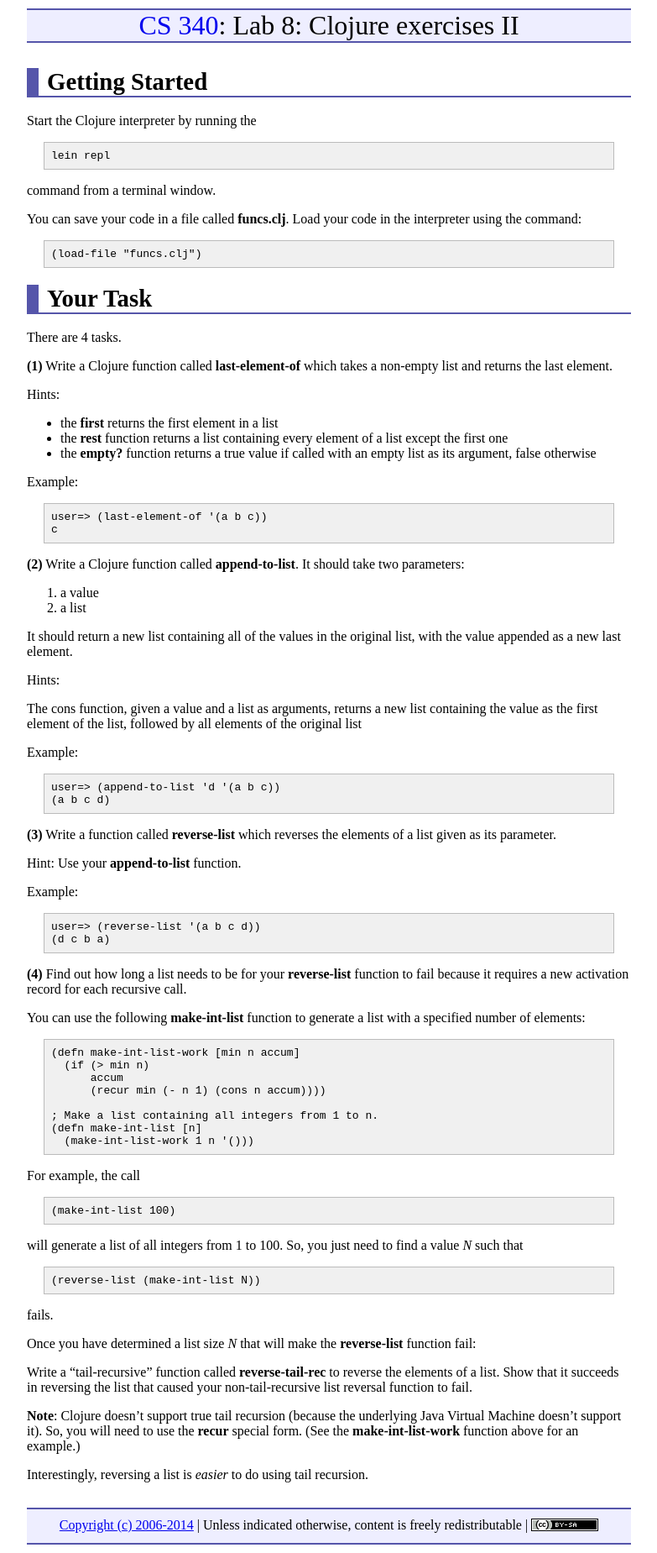
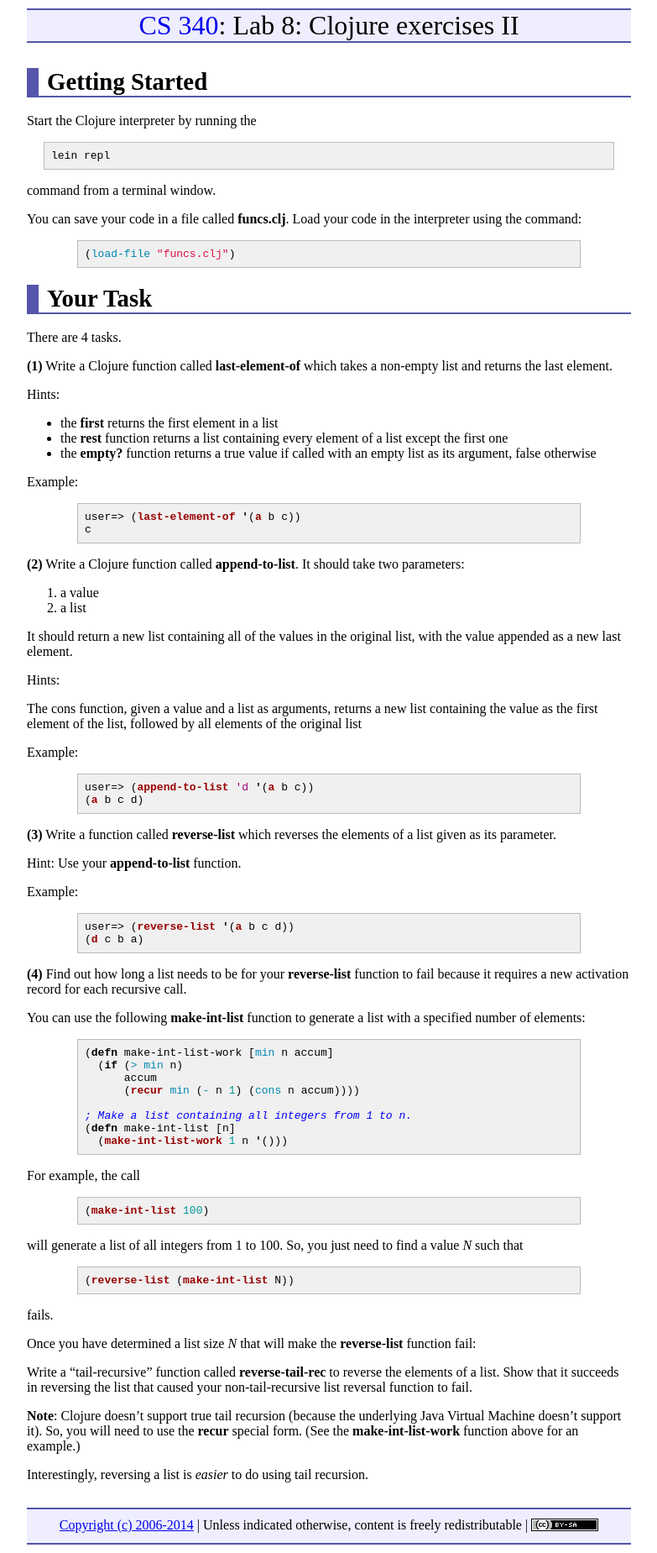
Before and after one commit to ycpcs/cs340-fall2014, a Jekyll site: the page built from labs/lab08.md, in a window 1280 px wide. Shown: the whole page at 84% size, without its empty margins (248-1031 px from the left). Built offline with Jekyll 4.4.1, drawn with Linux system fonts in a browser that asks for light colours; nearby versions of some CDN libraries; Markdown is read by kramdown in place of the engine named in the settings.

Commit message:
syntax highlighting

```diff
--- a/labs/lab08.md
+++ b/labs/lab08.md
@@ -14,7 +14,9 @@ command from a terminal window.
 
 You can save your code in a file called **funcs.clj**. Load your code in the interpreter using the command:
 
-    (load-file "funcs.clj")
+{% highlight clojure %}
+(load-file "funcs.clj")
+{% endhighlight %}
 
 Your Task
 =========
@@ -31,8 +33,10 @@ Hints:
 
 Example:
 
-    user=> (last-element-of '(a b c))
-    c
+{% highlight clojure %}
+user=> (last-element-of '(a b c))
+c
+{% endhighlight %}
 
 **(2)** Write a Clojure function called **append-to-list**. It should take two parameters:
 
@@ -47,8 +51,10 @@ The cons function, given a value and a list as arguments, returns a new list con
 
 Example:
 
-    user=> (append-to-list 'd '(a b c))
-    (a b c d)
+{% highlight clojure %}
+user=> (append-to-list 'd '(a b c))
+(a b c d)
+{% endhighlight %}
 
 **(3)** Write a function called **reverse-list** which reverses the elements of a list given as its parameter.
 
@@ -56,29 +62,37 @@ Hint: Use your **append-to-list** function.
 
 Example:
 
-    user=> (reverse-list '(a b c d))
-    (d c b a)
+{% highlight clojure %}
+user=> (reverse-list '(a b c d))
+(d c b a)
+{% endhighlight %}
 
 **(4)** Find out how long a list needs to be for your **reverse-list** function to fail because it requires a new activation record for each recursive call.
 
 You can use the following **make-int-list** function to generate a list with a specified number of elements:
 
-    (defn make-int-list-work [min n accum]
-      (if (> min n)
-          accum
-          (recur min (- n 1) (cons n accum))))
+{% highlight clojure %}
+(defn make-int-list-work [min n accum]
+  (if (> min n)
+      accum
+      (recur min (- n 1) (cons n accum))))
 
-    ; Make a list containing all integers from 1 to n.
-    (defn make-int-list [n]
-      (make-int-list-work 1 n '()))
+; Make a list containing all integers from 1 to n.
+(defn make-int-list [n]
+  (make-int-list-work 1 n '()))
+{% endhighlight %}
 
 For example, the call
 
-    (make-int-list 100)
+{% highlight clojure %}
+(make-int-list 100)
+{% endhighlight %}
 
 will generate a list of all integers from 1 to 100. So, you just need to find a value *N* such that
 
-    (reverse-list (make-int-list N))
+{% highlight clojure %}
+(reverse-list (make-int-list N))
+{% endhighlight %}
 
 fails.
 
```
